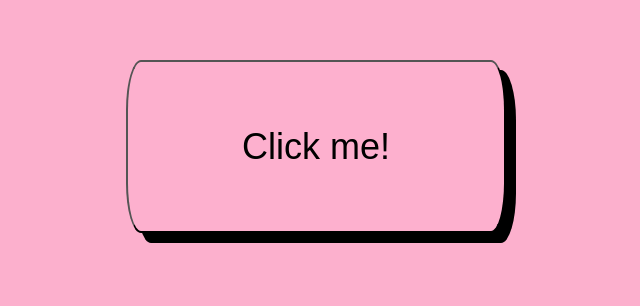
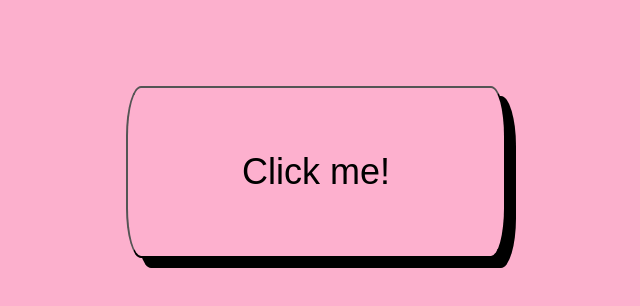
Before and after one commit to frkamil/ClickMe, a plain HTML site: page index.html in a window 1280 px wide. Shown: the part 170-476 px from the top of the page, without its empty margins (324-964 px from the left). Drawn offline with Linux system fonts and the light colour scheme.

Commit message:
Update style.css

```diff
--- a/style.css
+++ b/style.css
@@ -1,7 +1,7 @@
 body {
   background: hsl(337, 93%, 84%);
   font-size: large;
-  margin-top: 18%;
+  margin-top: 20%;
   font-family: "Gill Sans", "Gill Sans MT", Calibri, "Trebuchet MS", sans-serif;
   color: black;
   text-align: center;
```
